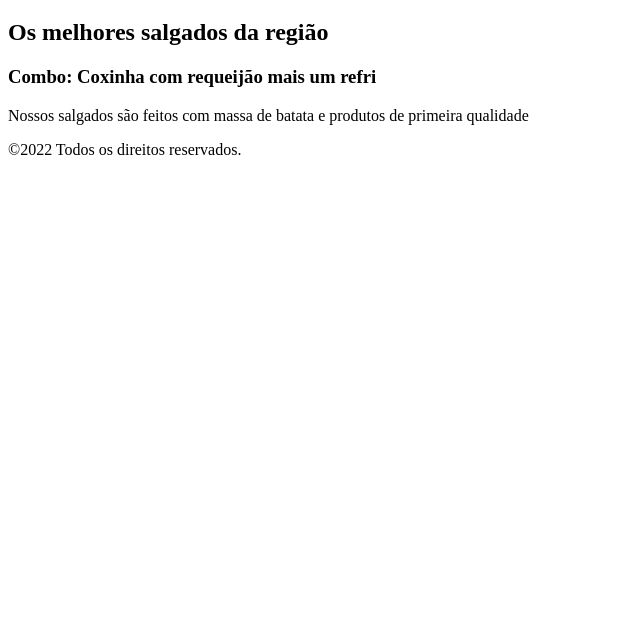
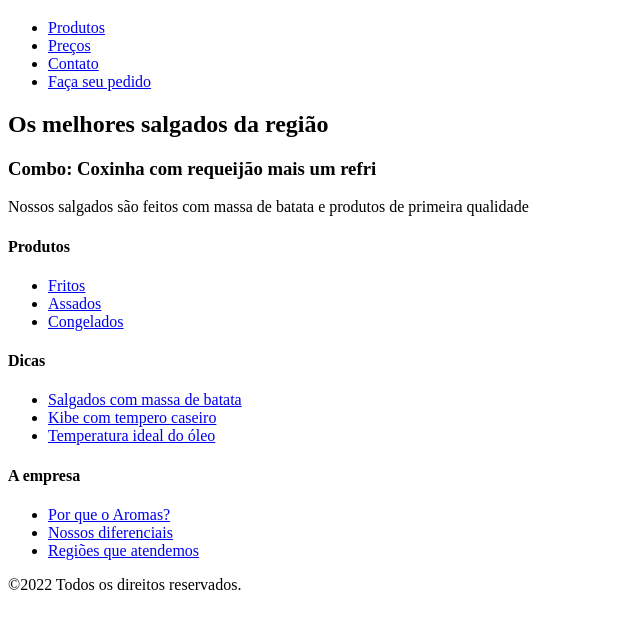
Before and after one commit to thiagokpelo/fullture-aromas-lanchonete, a plain HTML site: page recorded/index.html in a window 1280 px wide. Shown: the part 61-690 px from the top of the page, without its empty margins (0-640 px from the left). Drawn offline with Linux system fonts and the light colour scheme.

Commit message:
feat(recorded): add lists and links to header and footer

```diff
--- a/recorded/index.html
+++ b/recorded/index.html
@@ -12,6 +12,21 @@
     <!-- Cabeçalho -->
     <div>
         <h1>Aromas lanchonete</h1>
+
+        <ul>
+            <li>
+                <a href="#">Produtos</a>
+            </li>
+            <li>
+                <a href="#">Preços</a>
+            </li>
+            <li>
+                <a href="#">Contato</a>
+            </li>
+            <li>
+                <a href="#">Faça seu pedido</a>
+            </li>
+        </ul>
     </div>
 
     <!-- Conteúdo principal -->
@@ -25,6 +40,33 @@
 
     <!-- Rodapé -->
     <div>
+        <div>
+            <h4>Produtos</h4>
+            <ul>
+                <li><a href="#">Fritos</a></li>
+                <li><a href="#">Assados</a></li>
+                <li><a href="#">Congelados</a></li>
+            </ul>
+        </div>
+
+        <div>
+            <h4>Dicas</h4>
+            <ul>
+                <li><a href="#">Salgados com massa de batata</a></li>
+                <li><a href="#">Kibe com tempero caseiro</a></li>
+                <li><a href="#">Temperatura ideal do óleo</a></li>
+            </ul>
+        </div>
+
+        <div>
+            <h4>A empresa</h4>
+            <ul>
+                <li><a href="#">Por que o Aromas?</a></li>
+                <li><a href="#">Nossos diferenciais</a></li>
+                <li><a href="#">Regiões que atendemos</a></li>
+            </ul>
+        </div>
+
         <p>©2022 Todos os direitos reservados.</p>
     </div>
 </body>
```
